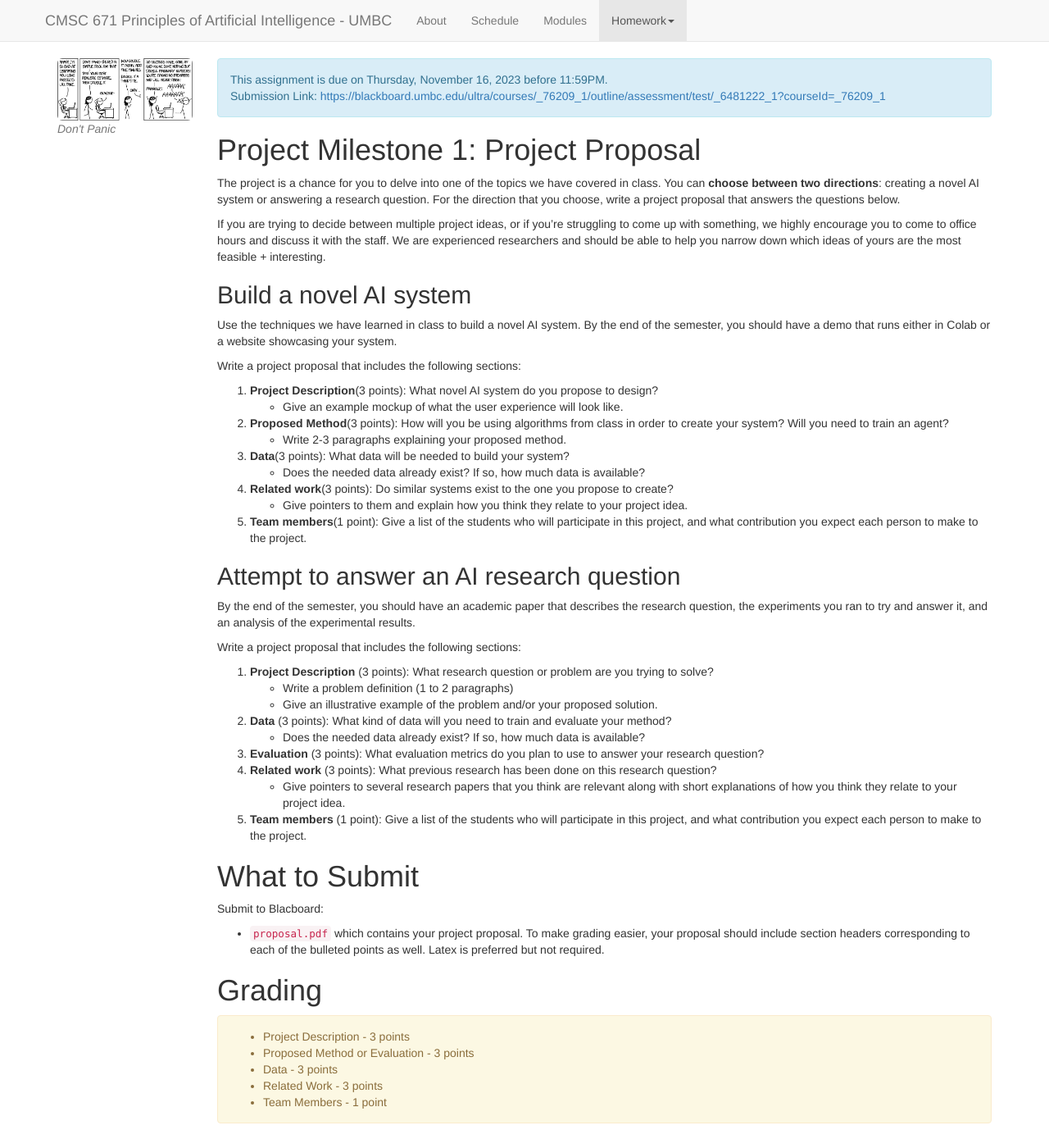
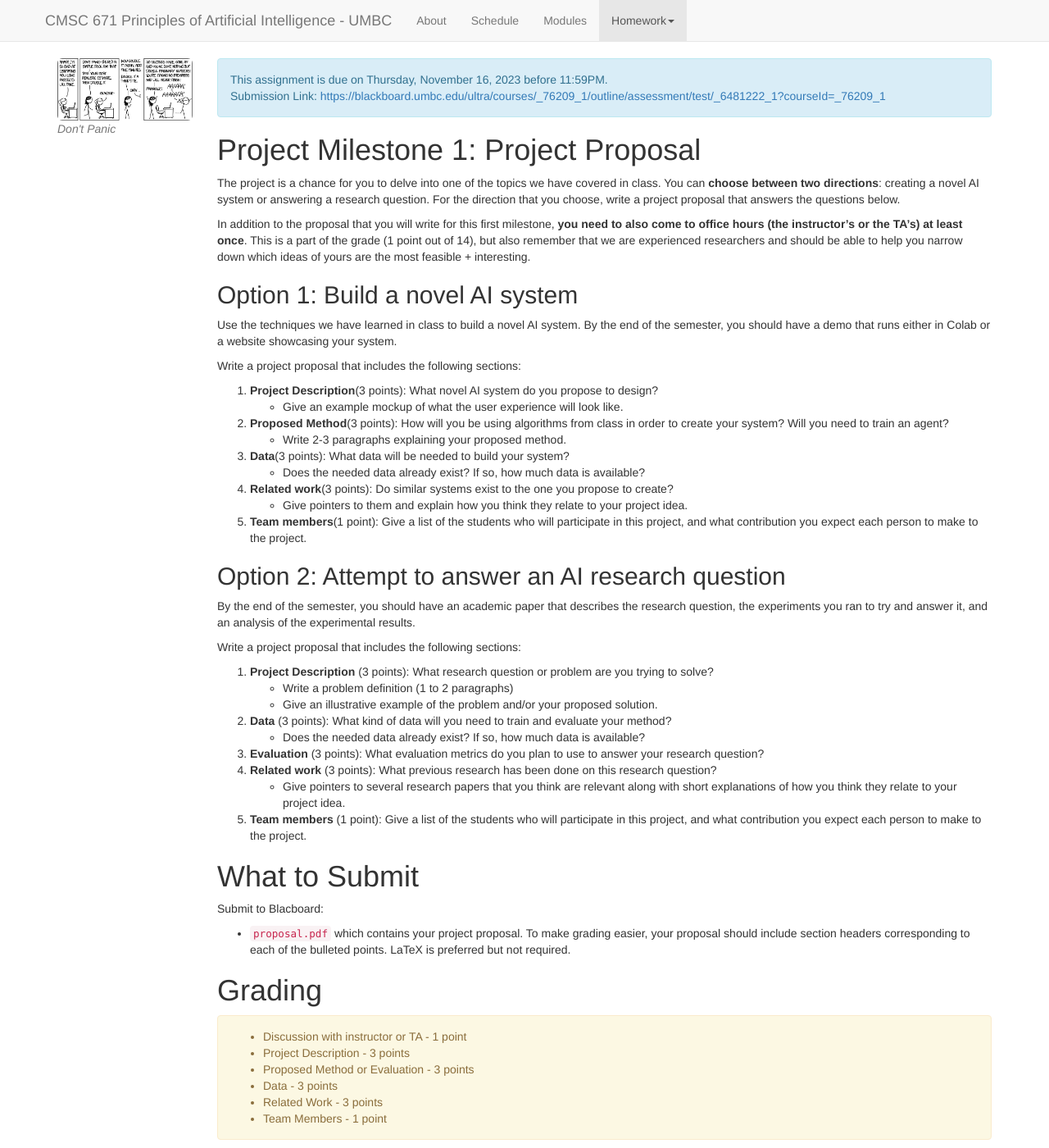
Before and after one commit to lara-martin/Principles-of-AI, a Jekyll site: the page built from homeworks/project/proposal.md, in a window 1280 px wide and 1400 px high. Shown: the whole window at 82% size. Built offline with Jekyll 4.4.1, drawn with Linux system fonts in a browser that asks for light colours; nearby versions of some CDN libraries; a script that is not in the unit is left out.

Commit message:
office hours part of grade

```diff
--- a/homeworks/project/proposal.md
+++ b/homeworks/project/proposal.md
@@ -57,9 +57,9 @@ You can download the materials for this assignment here:
 
 The project is a chance for you to delve into one of the topics we have covered in class. You can **choose between two directions**: creating a novel AI system or answering a research question. For the direction that you choose, write a project proposal that answers the questions below.
 
-If you are trying to decide between multiple project ideas, or if you're struggling to come up with something, we highly encourage you to come to office hours and discuss it with the staff. We are experienced researchers and should be able to help you narrow down which ideas of yours are the most feasible + interesting.
+In addition to the proposal that you will write for this first milestone, **you need to also come to office hours (the instructor's or the TA's) at least once**. This is a part of the grade (1 point out of 14), but also remember that we are experienced researchers and should be able to help you narrow down which ideas of yours are the most feasible + interesting.
 
-## Build a novel AI system
+## Option 1: Build a novel AI system
 Use the techniques we have learned in class to build a novel AI system. By the end of the semester, you should have a demo that runs either in Colab or a website showcasing your system.
 
 Write a project proposal that includes the following sections:
@@ -74,7 +74,7 @@ Write a project proposal that includes the following sections:
 5. __Team members__(1 point): Give a list of the students who will participate in this project, and what contribution you expect each person to make to the project.
 
 
-## Attempt to answer an AI research question
+## Option 2: Attempt to answer an AI research question
 By the end of the semester, you should have an academic paper that describes the research question, the experiments you ran to try and answer it, and an analysis of the experimental results.
 
 Write a project proposal that includes the following sections:
@@ -90,11 +90,12 @@ Write a project proposal that includes the following sections:
 
 # What to Submit
 Submit to Blacboard:
-* `proposal.pdf` which contains your project proposal. To make grading easier, your proposal should include section headers corresponding to each of the bulleted points as well. Latex is preferred but not required.
+* `proposal.pdf` which contains your project proposal. To make grading easier, your proposal should include section headers corresponding to each of the bulleted points. LaTeX is preferred but not required.
 
 
 # Grading
 <div class="alert alert-warning" markdown="1">
+* Discussion with instructor or TA - 1 point
 * Project Description - 3 points
 * Proposed Method or Evaluation - 3 points
 * Data - 3 points
```
